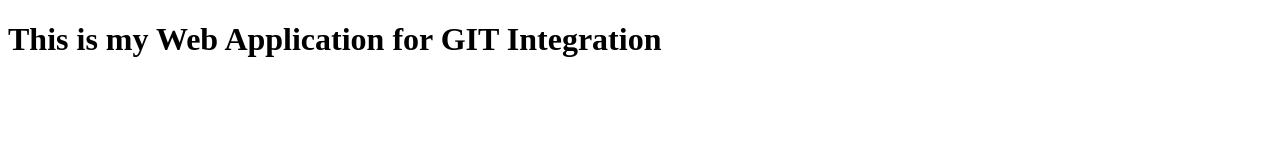
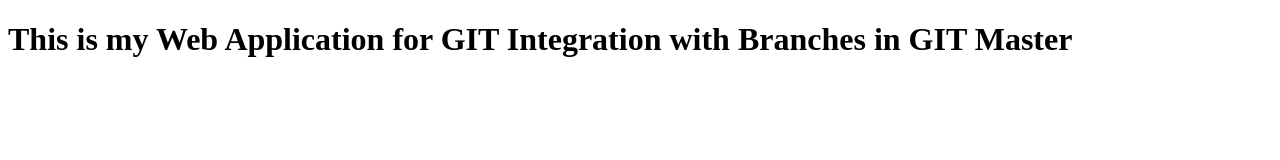
Before and after one commit to madkav2413/MyWebApp, a plain HTML site: page MyWebAppProject/WebContent/index.html in a window 1280 px wide. Drawn offline with Linux system fonts and the light colour scheme.

Commit message:
For commiting under Branch1 of Master

```diff
--- a/MyWebAppProject/WebContent/index.html
+++ b/MyWebAppProject/WebContent/index.html
@@ -5,6 +5,6 @@
 <title>Insert title here</title>
 </head>
 <body>
-<h1> This is my Web Application for GIT Integration </h1>
+<h1> This is my Web Application for GIT Integration with Branches in GIT Master </h1>
 </body>
 </html>
```
